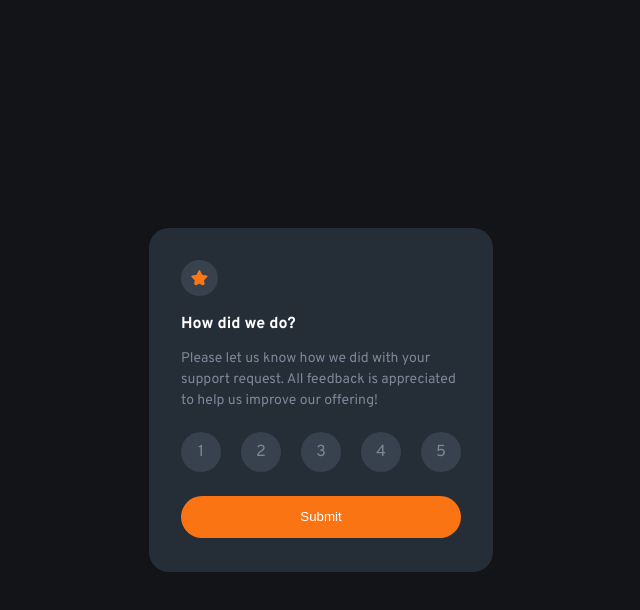
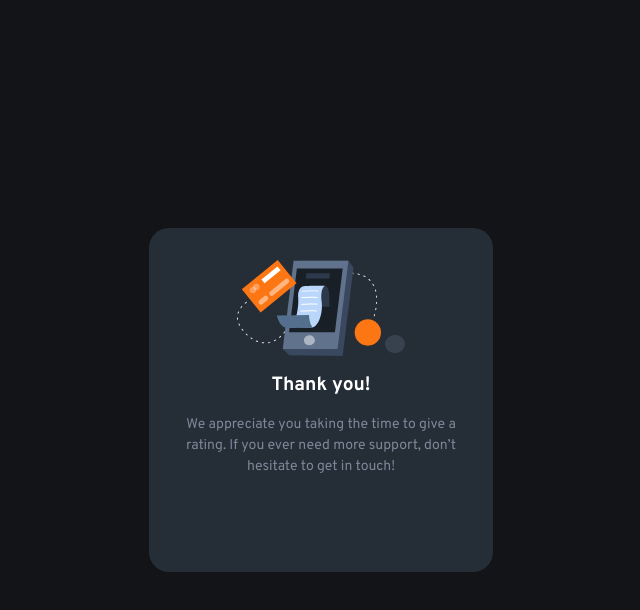
Before and after one commit to aepsantos/interactive-rating-component, a plain HTML site: page index.html in a window 1280 px wide. Both pictures are taken after a click on the button "Submit". Shown: the whole page, without its empty margins (319-959 px from the left). Drawn offline with Linux system fonts and the light colour scheme.

Commit message:
alteração no readme e correções no projeto

```diff
--- a/css/style.css
+++ b/css/style.css
@@ -12,16 +12,12 @@ body{
     height: 21.5em;
     background-color: hsl(213, 19%, 18%);
     border-radius: 20px;
-
-
-
 }
 
 
 .card_icon_star{
     padding: 10px;
     background-color: hsl(211, 17%, 26%);
-    /* opacity: 0.4; */
     border-radius: 50%;
     margin-bottom: 1em;
 }
@@ -64,7 +60,6 @@ body{
 .rating_value:hover{
     background-color: hsl(25, 97%, 53%);
     color: #ffffff;
-    /* precisa alterar o tipo de cursor */
 }
 
 input:checked + label{
@@ -83,8 +78,6 @@ input:checked + label{
     background-color: hsl(25, 97%, 53%);
     color: #ffffff;
     border: none;
-    /* colocar todas as letras em maiusculo */
-    /* alterar espaço entre as letras */
     cursor: pointer;
 }
 
@@ -92,3 +85,50 @@ input:checked + label{
     background-color: #ffffff;
     color: hsl(25, 97%, 53%);
 }
+
+
+
+
+
+
+.thanksCard{
+    display: none;
+    width: 21.5em;
+    height: 21.5em;
+    background-color: hsl(213, 19%, 18%);
+    border-radius: 20px;
+}
+
+.thanksCard__main{
+    margin: 2em;
+    text-align: center;
+}
+
+.thanksCard__main__img{
+    width: 9em;
+    margin-bottom: 1em;
+}
+
+.thanksCard__main__selected{
+    color: hsl(25, 97%, 53%);
+    display: inline-block;
+    padding: .7em .8em;
+    background-color: hsl(211, 17%, 26%);
+    border-radius: 30px;
+    margin-bottom: 1.5em;
+    font-size: .8em;
+}
+
+.thanksCard__main__title{
+    color: #ffffff;
+    font-weight: 700;
+    font-size: 1.2em;
+    margin-bottom: 1em;
+}
+
+.thanksCard__main__description{
+    font-size: 14px;
+    color: hsl(216, 12%, 54%);
+    line-height: 1.5em;
+    margin-bottom: 1.5em;
+}
--- a/index.html
+++ b/index.html
@@ -12,8 +12,8 @@
   <title>Rating State</title>
 </head>
 <body>
-  <div class="card">
-    <main>
+  <div id="card" class="card">
+    <main id="cardQuestion" class="card-front">
       <img src="images/icon-star.svg" alt="icone de estrela" class="card_icon_star">
       <h1 class="card_title">How did we do?</h1>
       <p class="card_content">Please let us know how we did with your support request. All feedback is appreciated
@@ -34,14 +34,21 @@
         <input id="avaliacao5"type="radio" name="avaliacao" value="5">
         <label for="avaliacao5" class="rating_value">5</label>
       </div>
-      <button class="confirmar">Submit</button>
+      <button id="btnSubmit" class="confirmar">Submit</button>
     </main>
-
+  </div>
+  <div id="teste" class="thanksCard card-back">
+    <main class="thanksCard__main">
+        <img src="images/illustration-thank-you.svg" alt="Imagem de um celular fazendo referência ao envio da avaliação" class="thanksCard__main__img">
+        <p id="notaAvaliacao" class="thanksCard__main__selected"></p>
+        <h1 class="thanksCard__main__title">Thank you!</h1>
+        <p class="thanksCard__main__description">We appreciate you taking the time to give a rating. If you ever need more support, don’t hesitate to get in touch!</p>
+    </main>
   </div>
 
 
 
 
-  <script src="js/main.js"></script>
+  <script src="js/index.js"></script>
 </body>
 </html>
--- /dev/null
+++ b/js/index.js
@@ -0,0 +1,32 @@
+window.onload = listValueButton;
+
+
+function listValueButton(){
+    let botao = document.querySelectorAll("input");
+    for (let i = 0; i < botao.length; i++){
+        botao[i].onclick = envioValorBotao;
+    }
+
+}
+
+function envioValorBotao(event){
+    let button = event.target;
+    let valueButton = button.value;
+    let textoConfirmacao = document.getElementById("notaAvaliacao");
+    textoConfirmacao.innerHTML = `You selected ${valueButton} out of 5`;
+}
+
+let submit = document.getElementById("btnSubmit");
+
+submit.onclick = function(){
+    let enviar = document.getElementById("teste");
+    enviar.style.display = "block";
+    document.getElementById("card").style.display = "none";
+    document.getElementById("card").style.transform= "rotateY(180deg)";
+
+}
+
+
+// let teste = " texto ";
+// let textoConfirmacao = document.getElementById("notaAvaliacao");
+//     textoConfirmacao.innerHTML = `You selected ${teste}out of 5`;
```
Also changed, not shown: card-confirmacao-envio.html (deleted, +0 -20 lines), css/thank-you-card.css (deleted), images/aninationRatingPage.gif (added), index-front-end.txt (deleted), js/main.js (deleted), 4 other files.
